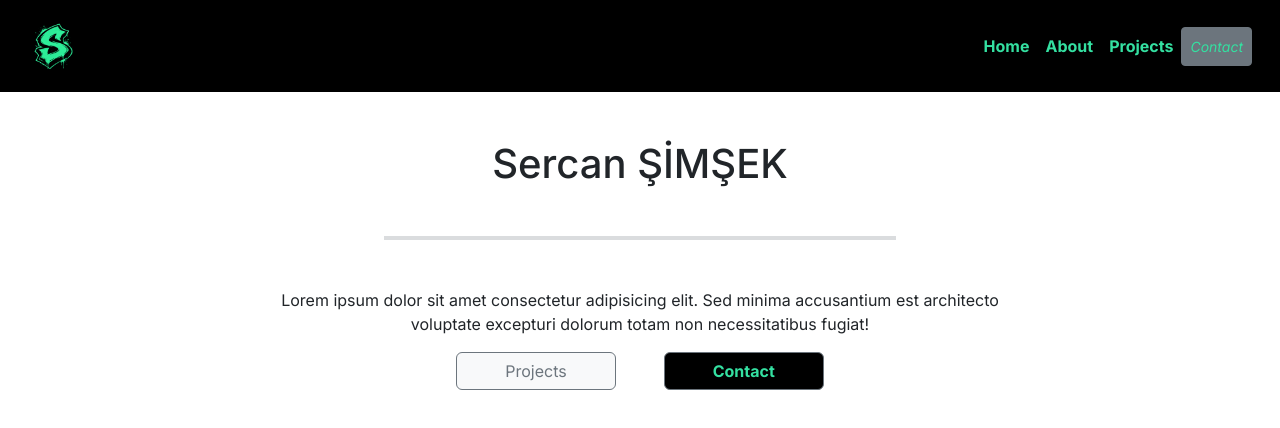
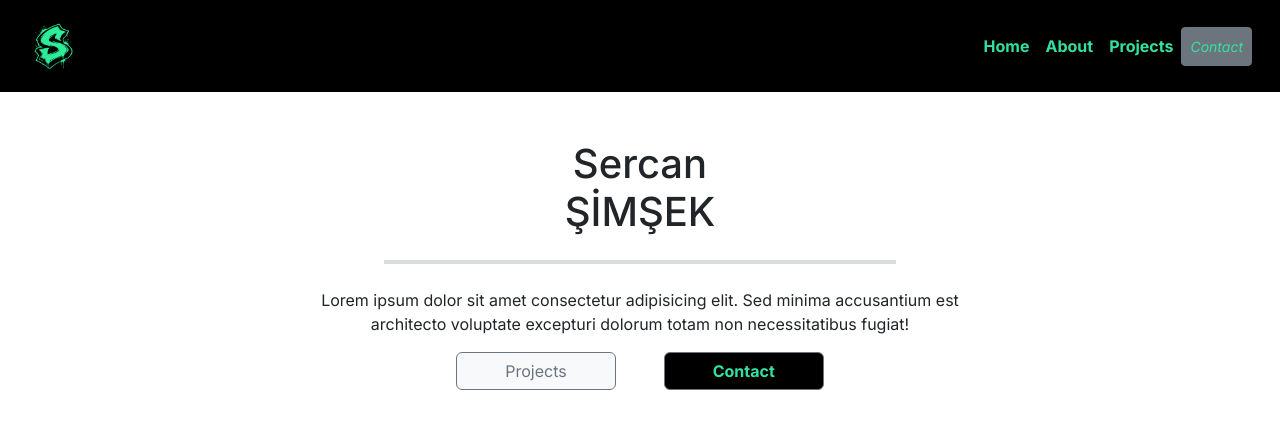
Before and after one commit to sercansimsek/bootstrap-portfolio, a React (Vite) app: page / in a window 1280 px wide. Shown: the top 428 px of the page. Built offline with nearby package versions, Linux system fonts and the light colour scheme.

Commit message:
Readme.md update

```diff
--- a/src/components/DevInfo.jsx
+++ b/src/components/DevInfo.jsx
@@ -3,12 +3,12 @@ import { Button, NavLink } from 'reactstrap';
 export const DevInfo = () => {
   return (
     <>
-      <h1 className="text-center my-5">Sercan ŞİMŞEK</h1>
+      <h1 className="text-center mt-5 mb-4">Sercan {<br/>}ŞİMŞEK</h1>
       <hr
-        className="border border-2 border-secondary mx-auto mb-5"
+        className="border border-2 border-secondary mx-auto mb-4"
         style={{ width: '40%' }}
       />
-      <p className="text-center mx-auto" style={{ width: '60%' }}>
+      <p className="text-center mx-auto" style={{ width: '50%' }}>
         Lorem ipsum dolor sit amet consectetur adipisicing elit. Sed minima
         accusantium est architecto voluptate excepturi dolorum totam non
         necessitatibus fugiat!
```
Also changed, not shown: 1 other file (tests, documents, lock files or other folders).
